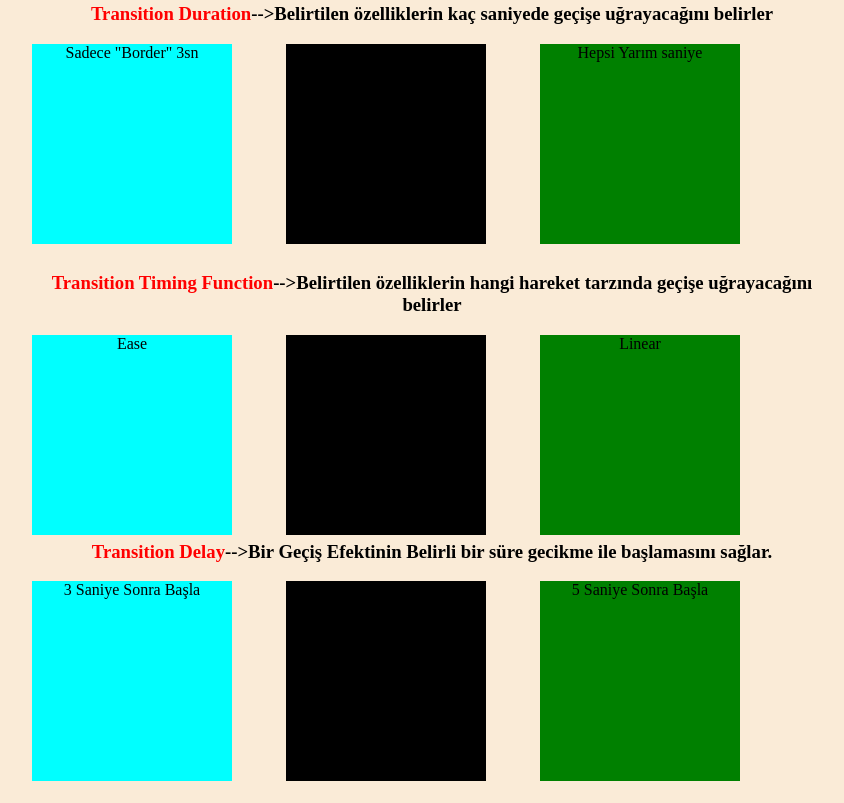
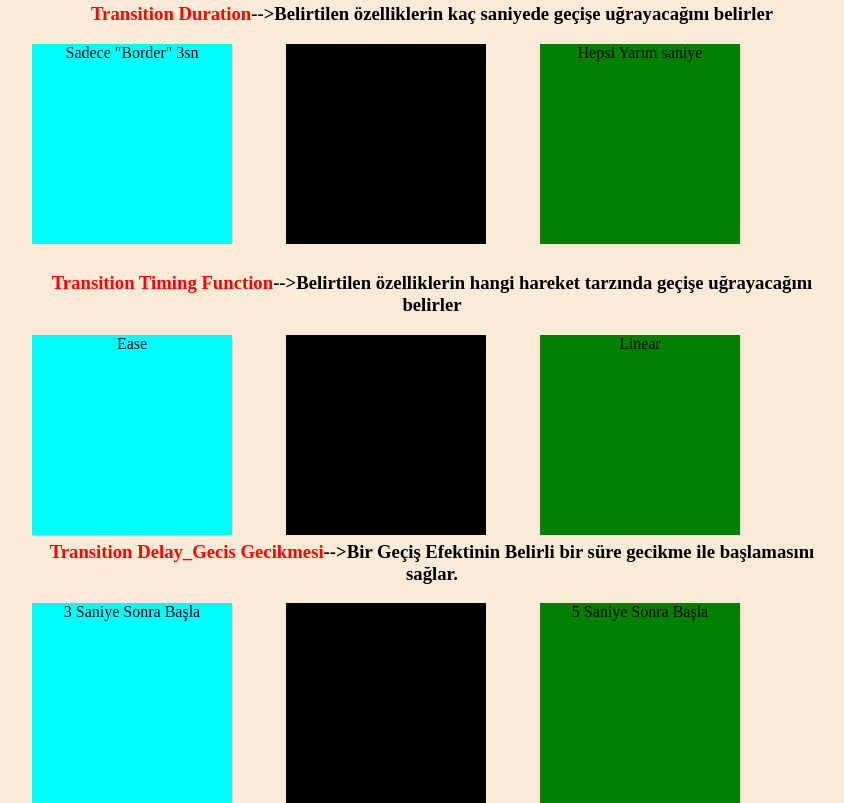
Before and after one commit to celalalp/site2023, a plain HTML site: page Transition Olayları/index.html in a window 1280 px wide. Shown: the part 461-1264 px from the top of the page, without its empty margins (208-1052 px from the left). Drawn offline with Linux system fonts and the light colour scheme.

Commit message:
Turkce Isimlendirme Eklendi

```diff
--- a/Transition Olayları/index.html
+++ b/Transition Olayları/index.html
@@ -29,7 +29,7 @@
 		<div class="kutu kutu9">Linear</div>
 	</div>
 	<div class="container">
-		<h3><span>Transition Delay</span>-->Bir Geçiş Efektinin Belirli bir süre gecikme ile başlamasını sağlar.</h3>
+		<h3><span>Transition Delay_Gecis Gecikmesi</span>-->Bir Geçiş Efektinin Belirli bir süre gecikme ile başlamasını sağlar.</h3>
 		<div class="kutu kutu10">3 Saniye Sonra Başla</div>
 		<div class="kutu kutu11">4 Saniye Sonra Başla</div>
 		<div class="kutu kutu12">5 Saniye Sonra Başla</div>
```
